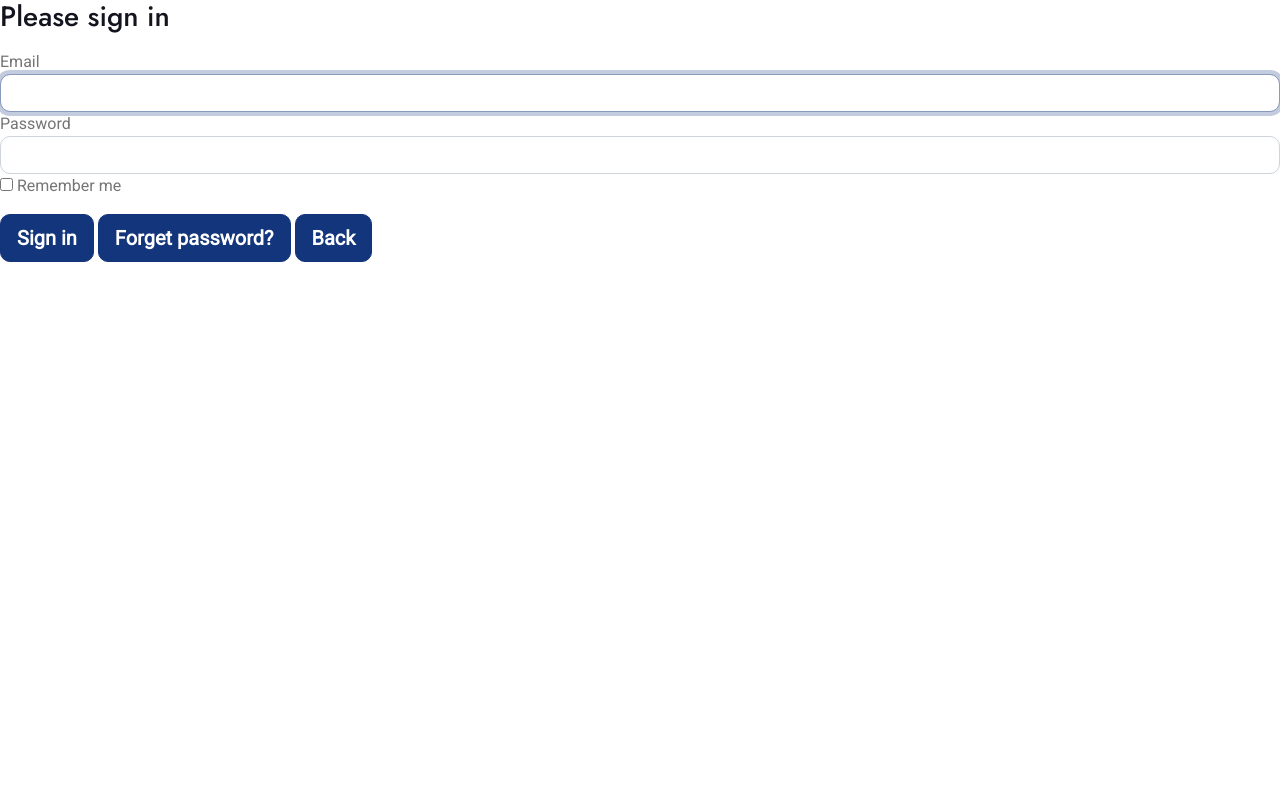
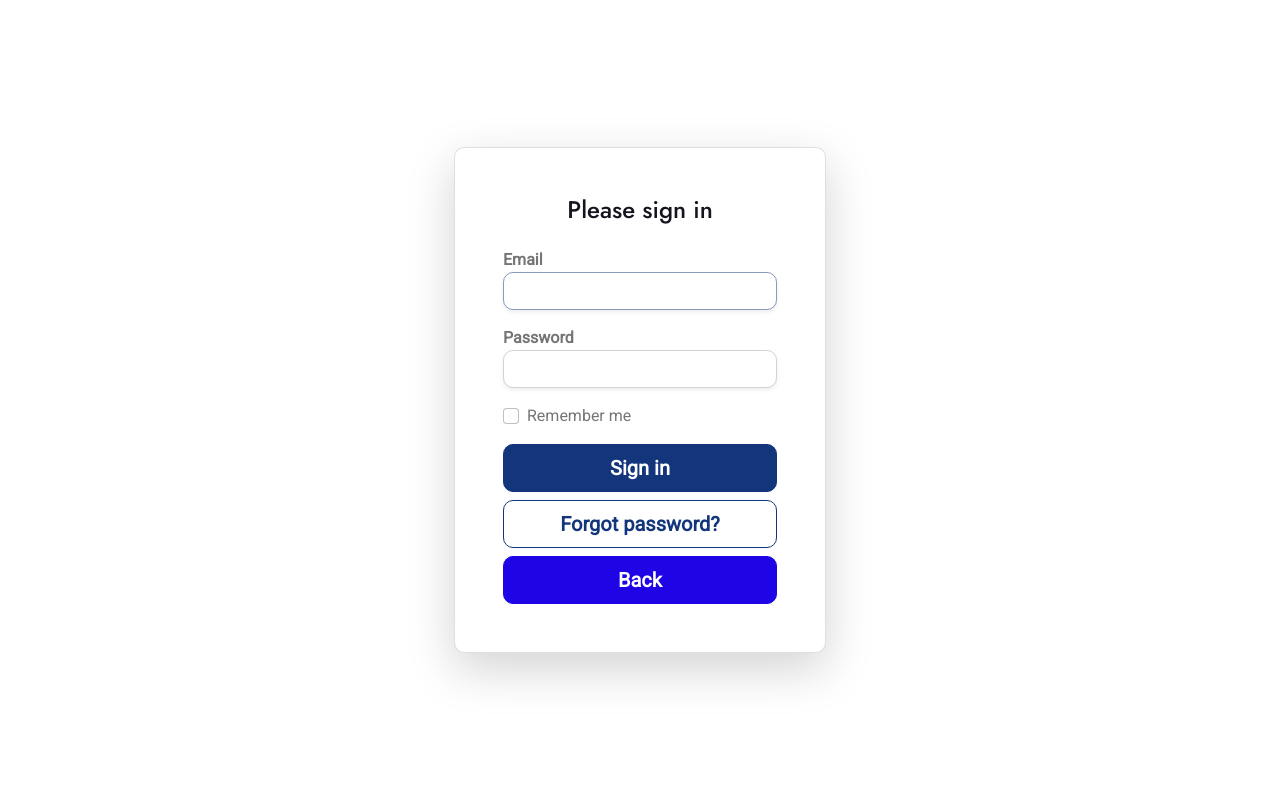
Before and after one commit to Taieb-belhadjali/WorldCultura, a Symfony app: template templates/security/login.html.twig in a window 1280 px wide. Run offline with Twig, Linux system fonts and the light colour scheme; the template is opened without the code that fills it, so the values that code supplies are empty; style sheets or scripts are compiled from the project's sources; some libraries are stand-ins or nearby versions.

Commit message:
first+back+bundle+API

```diff
--- a/templates/base.html.twig
+++ b/templates/base.html.twig
@@ -5,7 +5,7 @@
     <head>
     {% block head %}
         <meta charset="utf-8">
-        <title>{% block title %}Travela - Tourism Website Template{% endblock %}</title>
+        <title>{% block title %}WorldCultura{% endblock %}</title>
         <meta content="width=device-width, initial-scale=1.0" name="viewport">
         <meta content="" name="keywords">
         <meta content="" name="description">
@@ -83,8 +83,8 @@
         <div class="container-fluid position-relative p-0">
             <nav class="navbar navbar-expand-lg navbar-light px-4 px-lg-5 py-3 py-lg-0">
                 <a href="" class="navbar-brand p-0">
-                    <h1 class="m-0"><i class="fa fa-map-marker-alt me-3"></i>Travela</h1>
-                    <!-- <img src="img/logo.png" alt="Logo"> -->
+                    <h1 class="m-0"><i class="fa fa-map-marker-alt me-3"></i>WorldCultura</h1>
+                    <img src="img/logo.png" alt="Logo">
                 </a>
                 <button class="navbar-toggler" type="button" data-bs-toggle="collapse" data-bs-target="#navbarCollapse">
                     <span class="fa fa-bars"></span>
--- a/templates/base1.html.twig
+++ b/templates/base1.html.twig
@@ -95,7 +95,7 @@
         <div class="container-fluid position-relative p-0">
             <nav class="navbar navbar-expand-lg navbar-light px-4 px-lg-5 py-3 py-lg-0">
                 <a href="" class="navbar-brand p-0">
-                    <h1 class="m-0"><i class="fa fa-map-marker-alt me-3"></i>Travela</h1>
+                    <h1 class="m-0"><i class="fa fa-map-marker-alt me-3"></i>WorldCultura</h1>
                     <!-- <img src="img/logo.png" alt="Logo"> -->
                 </a>
                 <button class="navbar-toggler" type="button" data-bs-toggle="collapse" data-bs-target="#navbarCollapse">
--- a/templates/dashboard.html.twig
+++ b/templates/dashboard.html.twig
@@ -133,10 +133,9 @@ d-xl-none" aria-hidden="true" id="iconSidenav"></i>
 
       <a class="navbar-brand m-0" href="" target="_blank">
 
-        <img src="{{ asset('../assets/img/logo-ct-dark.png') }}" width="26px" height="26px" class="navbar-brand-
-img h-100" alt="main_logo">
+        <img src="{{ asset('../assets/img/Logo.png') }}" width="90px" height="90px" class="navbar-brand-img h-100" alt="main_logo">
 
-        <span class="ms-1 font-weight-bold">team name</span>
+        <span class="ms-1 font-weight-bold">WorldCultura</span>
 
       </a>
 
--- a/templates/security/login.html.twig
+++ b/templates/security/login.html.twig
@@ -3,39 +3,51 @@
 {% block title %}Log in!{% endblock %}
 
 {% block body %}
-<form method="post">
+<div class="container min-vh-100 d-flex align-items-center justify-content-center">
+    <div class="col-md-6 col-lg-4">
+        <div class="card shadow-lg rounded-4">
+            <div class="card-body p-5">
                 {% if error %}
                     <div class="alert alert-danger">{{ error.messageKey|trans(error.messageData, 'security') }}</div>
                 {% endif %}
 
                 {% if app.user %}
-        <div class="mb-3">
-            You are logged in as {{ app.user.userIdentifier }}, <a href="{{ path('app_logout') }}">Logout</a>
+                    <div class="alert alert-info">
+                        You are logged in as <strong>{{ app.user.userIdentifier }}</strong>,
+                        <a href="{{ path('app_logout') }}" class="text-danger fw-bold">Logout</a>
                     </div>
                 {% endif %}
 
-    <h1 class="h3 mb-3 font-weight-normal">Please sign in</h1>
-    <label for="inputEmail">Email</label>
-    <input type="email" value="{{ last_username }}" name="email" id="inputEmail" class="form-control" autocomplete="email" required autofocus>
-    <label for="inputPassword">Password</label>
-    <input type="password" name="password" id="inputPassword" class="form-control" autocomplete="current-password" required>
+                <h1 class="h4 text-center mb-4">Please sign in</h1>
 
-    <input type="hidden" name="_csrf_token"
-           value="{{ csrf_token('authenticate') }}"
-    >
-
-    <div class="checkbox mb-3">
-        <label>
-            <input type="checkbox" name="_remember_me"> Remember me
-        </label>
+                <form method="post">
+                    <div class="mb-3">
+                        <label for="inputEmail" class="fw-bold">Email</label>
+                        <input type="email" value="{{ last_username }}" name="email" id="inputEmail"
+                               class="form-control shadow-sm" autocomplete="email" required autofocus>
                     </div>
 
-    <button class="btn btn-lg btn-primary" type="submit">
-        Sign in
-    </button>
+                    <div class="mb-3">
+                        <label for="inputPassword" class="fw-bold">Password</label>
+                        <input type="password" name="password" id="inputPassword"
+                               class="form-control shadow-sm" autocomplete="current-password" required>
+                    </div>
 
-    <a href="/reset-password" class="btn btn-lg btn-primary">Forget password?</a>
-    <a href="/test/temp" class="btn btn-lg btn-primary">Back</a>
+                    <input type="hidden" name="_csrf_token" value="{{ csrf_token('authenticate') }}">
 
+                    <div class="form-check mb-3">
+                        <input type="checkbox" name="_remember_me" class="form-check-input" id="rememberMe">
+                        <label class="form-check-label" for="rememberMe">Remember me</label>
+                    </div>
+
+                    <div class="d-grid gap-2">
+                        <button class="btn btn-primary btn-lg" type="submit">Sign in</button>
+                        <a href="/reset-password" class="btn btn-outline-primary btn-lg">Forgot password?</a>
+                        <a href="/test/temp" class="btn btn-secondary btn-lg">Back</a>
+                    </div>
                 </form>
+            </div>
+        </div>
+    </div>
+</div>
 {% endblock %}
```
Also changed, not shown: templates/registration/register.html.twig (+19 -30 lines), assets/img/Logo.png (added), 1 other file. Lines whose indentation alone changed are shown as unchanged.
